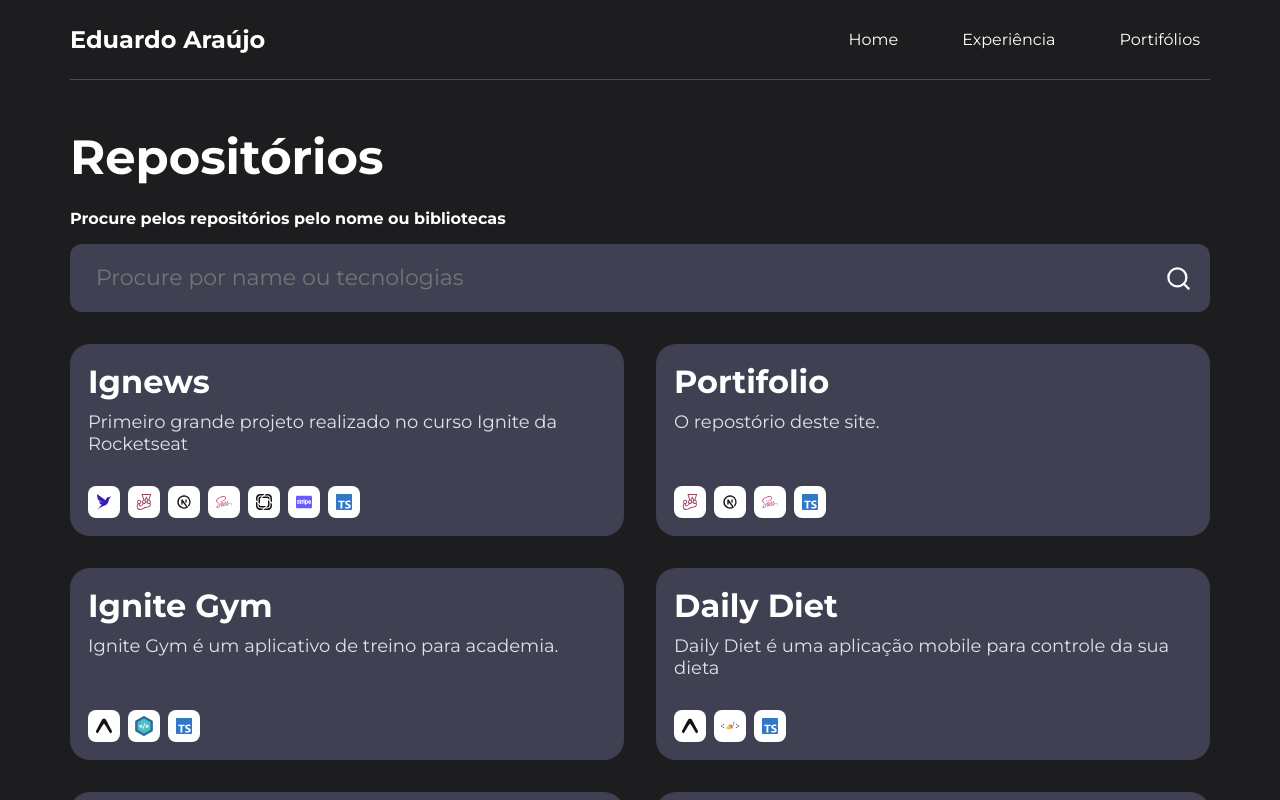
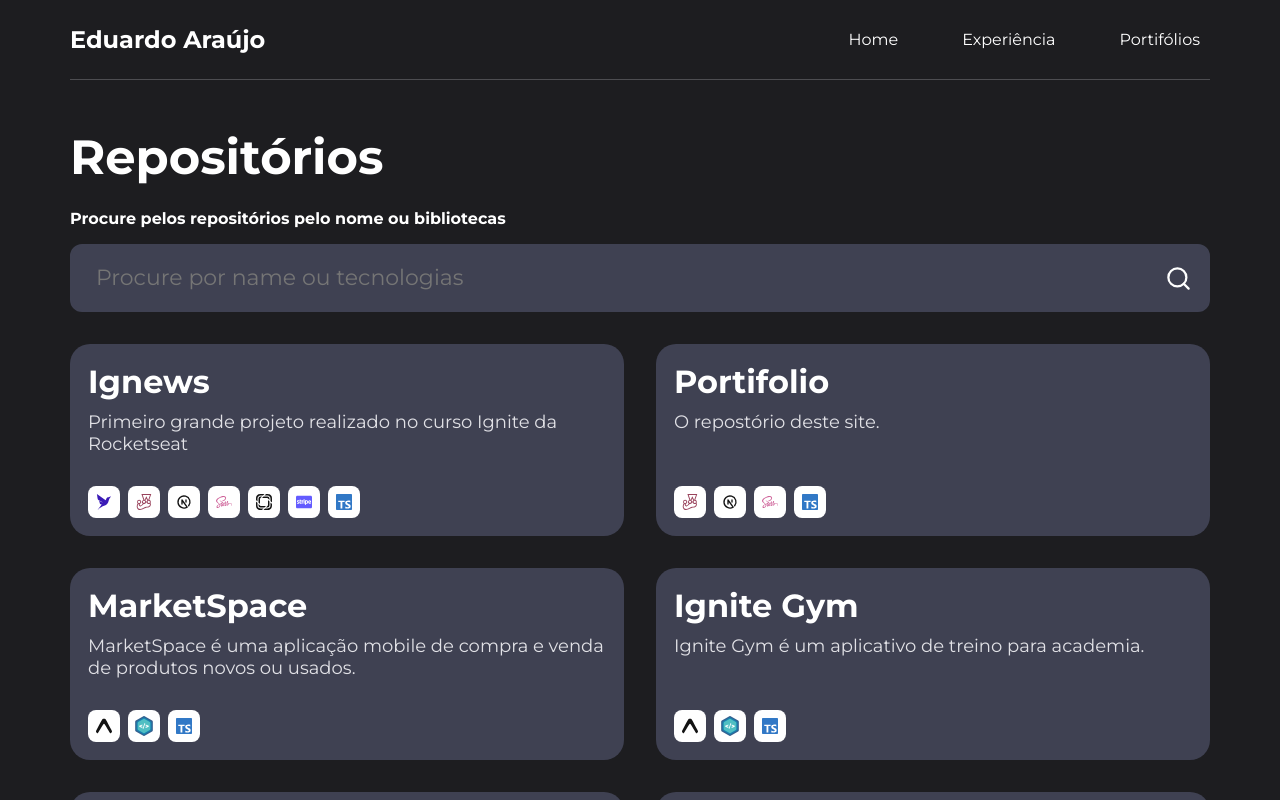
Before and after one commit to EduardoAraD/portifolio, a Next.js app: page /portifolio in a window 1280 px wide. Built offline with nearby package versions, Linux system fonts and the light colour scheme.

Commit message:
Update index.ts

```diff
--- a/src/storage/Repositories/index.ts
+++ b/src/storage/Repositories/index.ts
@@ -12,6 +12,12 @@ export const repositories: Repository[] = [
     description: 'O repostório deste site.',
     tecnologies: ['Jest', 'NextJs', "SASS", 'TypeScript'],
     linkGitHub: 'https://github.com/EduardoAraD/portifolio',
+  },
+  {
+    name: 'MarketSpace',
+    description: 'MarketSpace é uma aplicação mobile de compra e venda de produtos novos ou usados.',
+    tecnologies: ['Expo', 'Native Base', 'TypeScript'],
+    linkGitHub: 'https://github.com/EduardoAraD/marketspace',
   },
   {
     name: 'Ignite Gym',
```
